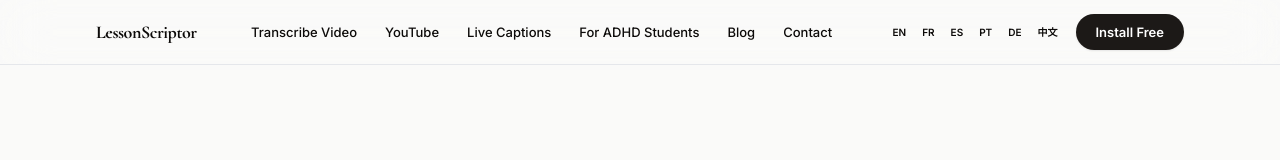
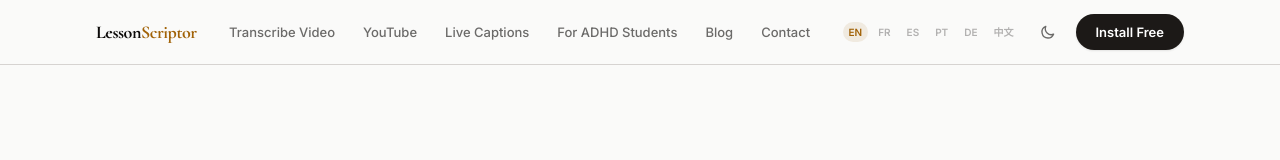
Before and after one commit to primuseo/lessonscriptor-website, a Next.js app: page /en in a window 1280 px wide. Shown: the top 160 px of the page. Built offline with nearby package versions, Linux system fonts and the light colour scheme.

Commit message:
feat: add dark-mode toggle and migrate Navbar to semantic tokens

```diff
--- a/components/Navbar.tsx
+++ b/components/Navbar.tsx
@@ -2,6 +2,7 @@
 import { useTranslations } from 'next-intl'
 import { Link } from '@/navigation'
 import { useState } from 'react'
+import ThemeToggle from './ThemeToggle'
 
 const LOCALES = [
   { code: 'en', label: 'EN' },
@@ -18,24 +19,24 @@ export default function Navbar({ locale }: { locale: string }) {
   const [open, setOpen] = useState(false)
 
   return (
-    <nav className="sticky top-0 z-50 bg-cream-50 backdrop-blur-xl border-b border-cream-200">
+    <nav className="sticky top-0 z-50 bg-background backdrop-blur-xl border-b border-border">
       <div className="max-w-6xl mx-auto px-4 sm:px-6 lg:px-8">
         <div className="flex items-center justify-between h-16">
           {/* Logo */}
           <Link href="/" className="flex items-center gap-1.5 no-underline">
-            <span className="font-serif text-lg font-bold text-terra-800 tracking-tight">
-              Lesson<span className="text-accent-500">Scriptor</span>
+            <span className="font-serif text-lg font-bold text-foreground tracking-tight">
+              Lesson<span className="text-accent">Scriptor</span>
             </span>
           </Link>
 
           {/* Desktop nav */}
           <div className="hidden md:flex items-center gap-7 text-[13px] font-medium">
-            <Link href="/transcribe-video-to-text" className="text-terra-800/60 no-underline hover:text-terra-800 transition-colors">{t('transcribeVideo')}</Link>
-            <Link href="/transcribe-youtube-video" className="text-terra-800/60 no-underline hover:text-terra-800 transition-colors">{t('youtube')}</Link>
-            <Link href="/live-captions-chrome" className="text-terra-800/60 no-underline hover:text-terra-800 transition-colors">{t('liveCaptions')}</Link>
-            <Link href="/for-adhd-students" className="text-terra-800/60 no-underline hover:text-terra-800 transition-colors">{t('forAdhd')}</Link>
-            <Link href="/blog" className="text-terra-800/60 no-underline hover:text-terra-800 transition-colors">{t('blog')}</Link>
-            <Link href="/contact" className="text-terra-800/60 no-underline hover:text-terra-800 transition-colors">{t('contact')}</Link>
+            <Link href="/transcribe-video-to-text" className="text-foreground/60 no-underline hover:text-foreground transition-colors">{t('transcribeVideo')}</Link>
+            <Link href="/transcribe-youtube-video" className="text-foreground/60 no-underline hover:text-foreground transition-colors">{t('youtube')}</Link>
+            <Link href="/live-captions-chrome" className="text-foreground/60 no-underline hover:text-foreground transition-colors">{t('liveCaptions')}</Link>
+            <Link href="/for-adhd-students" className="text-foreground/60 no-underline hover:text-foreground transition-colors">{t('forAdhd')}</Link>
+            <Link href="/blog" className="text-foreground/60 no-underline hover:text-foreground transition-colors">{t('blog')}</Link>
+            <Link href="/contact" className="text-foreground/60 no-underline hover:text-foreground transition-colors">{t('contact')}</Link>
           </div>
 
           {/* Right side */}
@@ -48,13 +49,14 @@ export default function Navbar({ locale }: { locale: string }) {
                   href="/"
                   locale={l.code}
                   className={`text-[10px] px-1.5 py-0.5 rounded font-semibold transition-colors ${
-                    locale === l.code ? 'bg-accent-500/10 text-accent-600' : 'text-terra-800/30 hover:text-terra-800/60'
+                    locale === l.code ? 'bg-accent/10 text-accent' : 'text-foreground/30 hover:text-foreground/60'
                   }`}
                 >
                   {l.label}
                 </Link>
               ))}
             </div>
+            <ThemeToggle />
             <a
               href="https://chromewebstore.google.com/detail/lessonscriptor/apofgfejefeeepabfbaabdijnokbpcgp"
               target="_blank"
@@ -66,7 +68,7 @@ export default function Navbar({ locale }: { locale: string }) {
           </div>
 
           {/* Mobile hamburger */}
-          <button onClick={() => setOpen(!open)} className="md:hidden p-2 text-terra-800/60">
+          <button onClick={() => setOpen(!open)} className="md:hidden p-2 text-foreground/60">
             <svg className="w-6 h-6" fill="none" viewBox="0 0 24 24" stroke="currentColor">
               {open
                 ? <path strokeLinecap="round" strokeLinejoin="round" strokeWidth={2} d="M6 18L18 6M6 6l12 12" />
@@ -79,20 +81,21 @@ export default function Navbar({ locale }: { locale: string }) {
 
       {/* Mobile menu */}
       {open && (
-        <div className="md:hidden border-t border-cream-200 bg-cream-50 px-4 py-4 space-y-3">
-          <Link href="/transcribe-video-to-text" className="block text-sm text-terra-800/60 hover:text-terra-800 py-2">{t('transcribeVideo')}</Link>
-          <Link href="/transcribe-youtube-video" className="block text-sm text-terra-800/60 hover:text-terra-800 py-2">{t('youtube')}</Link>
-          <Link href="/live-captions-chrome" className="block text-sm text-terra-800/60 hover:text-terra-800 py-2">{t('liveCaptions')}</Link>
-          <Link href="/for-adhd-students" className="block text-sm text-terra-800/60 hover:text-terra-800 py-2">{t('forAdhd')}</Link>
-          <Link href="/blog" className="block text-sm text-terra-800/60 hover:text-terra-800 py-2">{t('blog')}</Link>
-          <Link href="/contact" className="block text-sm text-terra-800/60 hover:text-terra-800 py-2">{t('contact')}</Link>
-          <div className="flex gap-2 pt-2">
+        <div className="md:hidden border-t border-border bg-background px-4 py-4 space-y-3">
+          <Link href="/transcribe-video-to-text" className="block text-sm text-foreground/60 hover:text-foreground py-2">{t('transcribeVideo')}</Link>
+          <Link href="/transcribe-youtube-video" className="block text-sm text-foreground/60 hover:text-foreground py-2">{t('youtube')}</Link>
+          <Link href="/live-captions-chrome" className="block text-sm text-foreground/60 hover:text-foreground py-2">{t('liveCaptions')}</Link>
+          <Link href="/for-adhd-students" className="block text-sm text-foreground/60 hover:text-foreground py-2">{t('forAdhd')}</Link>
+          <Link href="/blog" className="block text-sm text-foreground/60 hover:text-foreground py-2">{t('blog')}</Link>
+          <Link href="/contact" className="block text-sm text-foreground/60 hover:text-foreground py-2">{t('contact')}</Link>
+          <div className="flex items-center gap-2 pt-2">
             {LOCALES.map(l => (
               <Link key={l.code} href="/" locale={l.code}
-                className={`text-xs px-2 py-1 rounded font-medium ${locale === l.code ? 'bg-accent-500/10 text-accent-600' : 'text-terra-800/30'}`}>
+                className={`text-xs px-2 py-1 rounded font-medium ${locale === l.code ? 'bg-accent/10 text-accent' : 'text-foreground/30'}`}>
                 {l.label}
               </Link>
             ))}
+            <ThemeToggle />
           </div>
           <a href="https://chromewebstore.google.com/detail/lessonscriptor/apofgfejefeeepabfbaabdijnokbpcgp" target="_blank" rel="noopener noreferrer" className="btn-primary w-full justify-center text-sm mt-2">
             {ts('installCTA').split(' — ')[0]}
--- /dev/null
+++ b/components/ThemeToggle.tsx
@@ -0,0 +1,37 @@
+'use client'
+import { useTheme } from 'next-themes'
+import { useEffect, useState } from 'react'
+import { useTranslations } from 'next-intl'
+
+export default function ThemeToggle() {
+  const { resolvedTheme, setTheme } = useTheme()
+  const [mounted, setMounted] = useState(false)
+  const t = useTranslations('nav')
+
+  useEffect(() => setMounted(true), [])
+
+  if (!mounted) {
+    return <span className="w-8 h-8 inline-block" aria-hidden="true" />
+  }
+
+  const isDark = resolvedTheme === 'dark'
+
+  return (
+    <button
+      type="button"
+      onClick={() => setTheme(isDark ? 'light' : 'dark')}
+      aria-label={t('toggleDarkMode')}
+      className="w-8 h-8 flex items-center justify-center rounded-full text-foreground/60 hover:text-foreground hover:bg-muted transition-colors"
+    >
+      {isDark ? (
+        <svg className="w-4 h-4" fill="none" viewBox="0 0 24 24" stroke="currentColor">
+          <path strokeLinecap="round" strokeLinejoin="round" strokeWidth={2} d="M12 3v1m0 16v1m9-9h-1M4 12H3m15.36 6.36l-.7-.7M6.34 6.34l-.7-.7m12.72 0l-.7.7M6.34 17.66l-.7.7M16 12a4 4 0 11-8 0 4 4 0 018 0z" />
+        </svg>
+      ) : (
+        <svg className="w-4 h-4" fill="none" viewBox="0 0 24 24" stroke="currentColor">
+          <path strokeLinecap="round" strokeLinejoin="round" strokeWidth={2} d="M20.354 15.354A9 9 0 018.646 3.646 9.003 9.003 0 0012 21a9.003 9.003 0 008.354-5.646z" />
+        </svg>
+      )}
+    </button>
+  )
+}
```
Also changed, not shown: messages/de.json, messages/en.json, messages/es.json, messages/fr.json, messages/pt.json, messages/zh.json.
